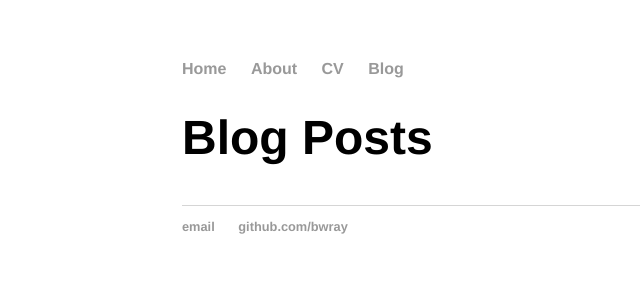
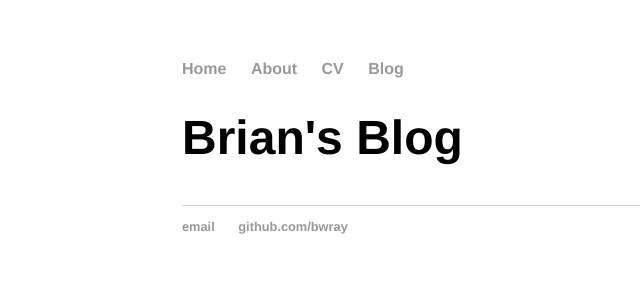
Before and after one commit to bwray/bwray.github.io, a Jekyll site: the page built from blog/index.html, in a window 1280 px wide. Shown: the top 300 px of the page, without its empty margins (10-650 px from the left). Built offline with Jekyll 4.4.1, drawn with Linux system fonts in a browser that asks for light colours.

Commit message:
Update index.html
change title

```diff
--- a/blog/index.html
+++ b/blog/index.html
@@ -2,7 +2,7 @@
 layout: default
 title: Brian Wray's Blog
 ---
-	<h1>Blog Posts</h1>
+	<h1>Brian's Blog</h1>
 	<ul class="posts">
 
 	  {% for post in site.posts %}
```
